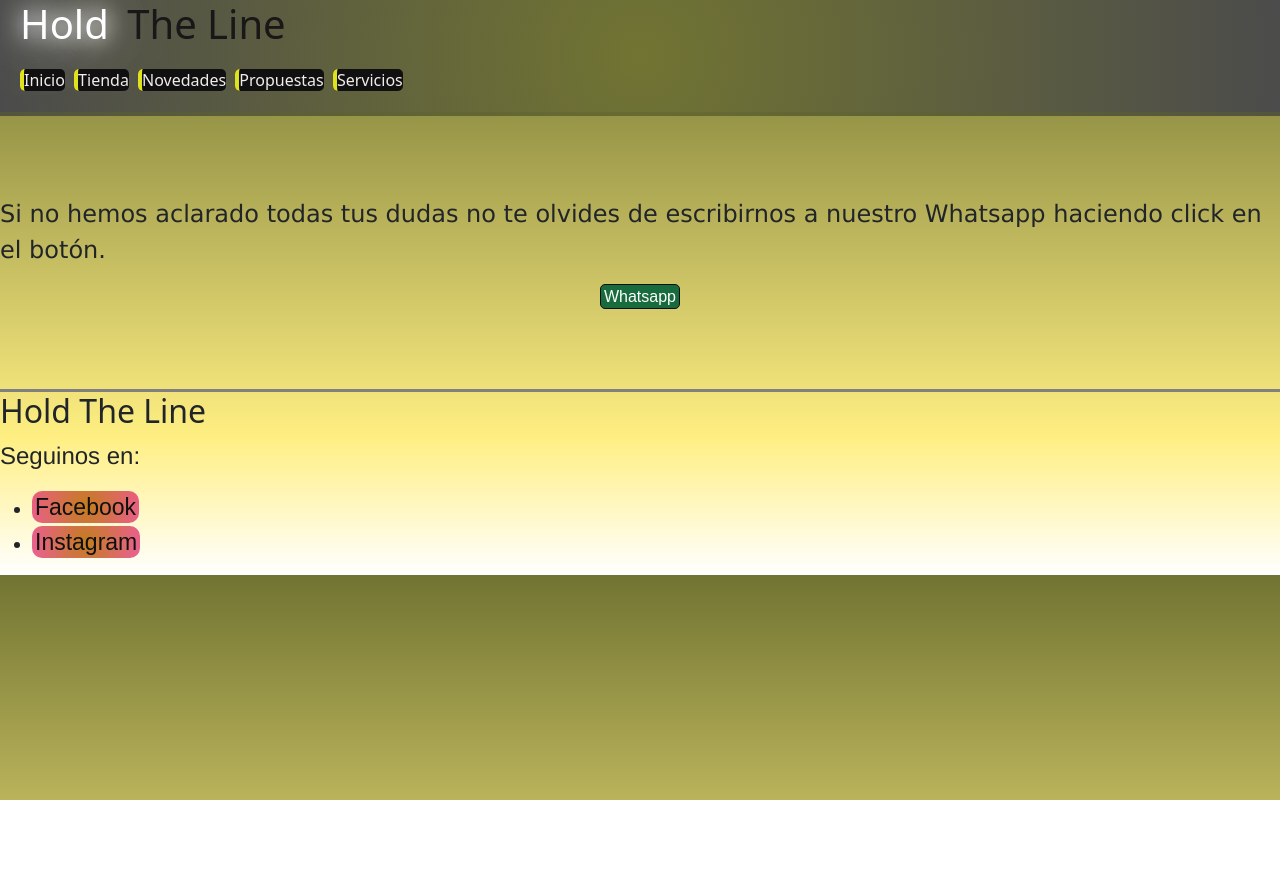
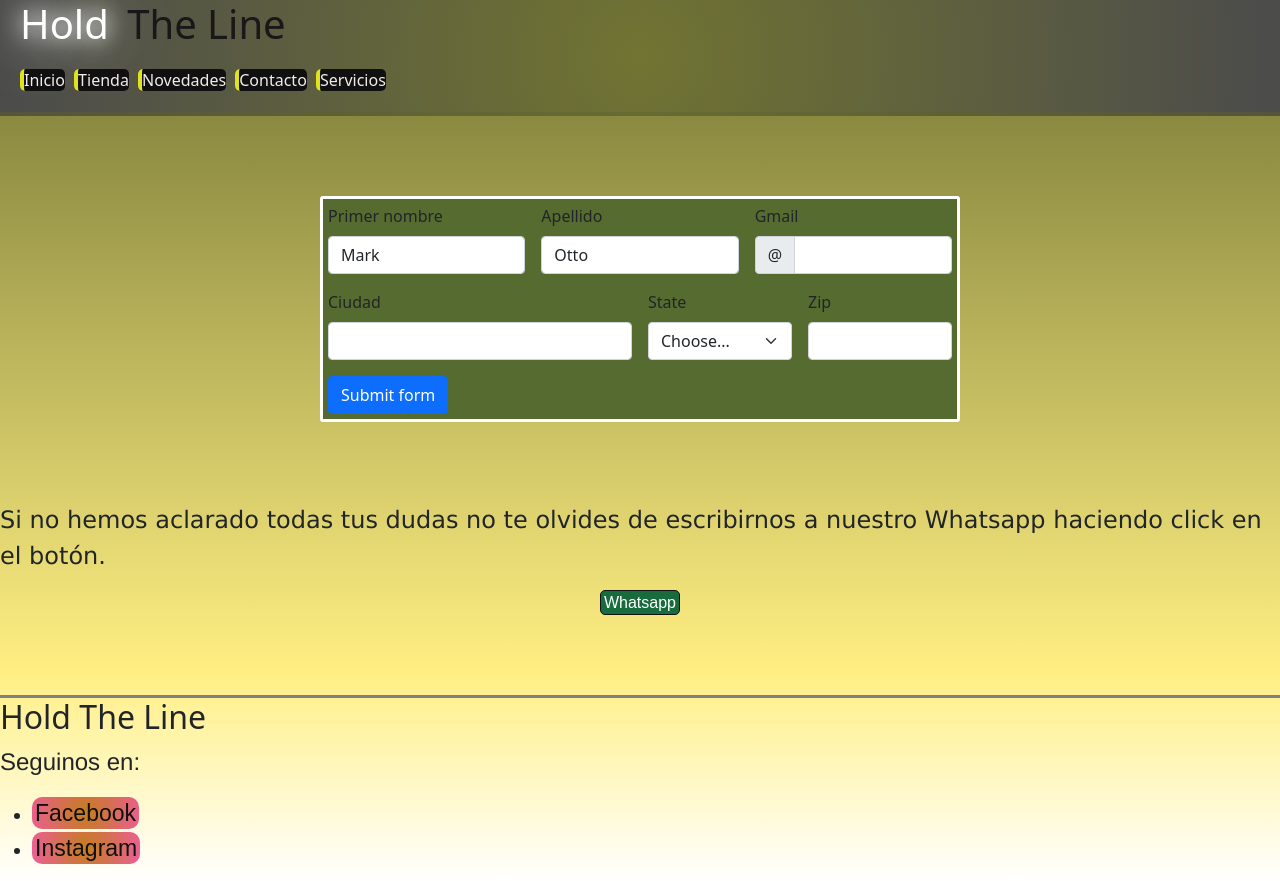
Before and after one commit to lucasvaldez99/Proyecto-final-Lucas-Valdez, a plain HTML site: page contacto.html in a window 1280 px wide. Before the commit the page ends 800 px from the top, so only its background shows below. Drawn offline with nearby package versions, Linux system fonts and the light colour scheme.

Commit message:
intento de formulario , faltan detalles

```diff
--- a/Propuestas.html
+++ b/contacto.html
@@ -72,7 +72,7 @@
                     <li> <a href="index.html">Inicio</a></li>
                     <li> <a href="TIENDA.html">Tienda</a></li>
                     <li> <a href="NOVEDADES.html">Novedades</a></li>
-                    <li> <a href="PROPUESTAS.html">Propuestas</a></li>
+                    <li> <a href="contacto.html">Contacto</a></li>
                     <li> <a href="SERVICIOS.html">Servicios</a></li>
 
                     </ul>
@@ -97,8 +97,62 @@
 
 
 
-    <main>
-
+    <main class="formulario">
+        <article>
+        <form class="row g-3 needs-validation" novalidate>
+            <div class="col-md-4 position-relative">
+              <label for="validationTooltip01" class="form-label">Primer nombre</label>
+              <input type="text" class="form-control" id="validationTooltip01" value="Mark" required>
+              <div class="valid-tooltip">
+                Looks good!
+              </div>
+            </div>
+            <div class="col-md-4 position-relative">
+              <label for="validationTooltip02" class="form-label">Apellido </label>
+              <input type="text" class="form-control" id="validationTooltip02" value="Otto" required>
+              <div class="valid-tooltip">
+                Looks good!
+              </div>
+            </div>
+            <div class="col-md-4 position-relative">
+              <label for="validationTooltipUsername" class="form-label">Gmail</label>
+              <div class="input-group has-validation">
+                <span class="input-group-text" id="validationTooltipUsernamePrepend">@</span>
+                <input type="text" class="form-control" id="validationTooltipUsername" aria-describedby="validationTooltipUsernamePrepend" required>
+                <div class="invalid-tooltip">
+                  Please choose a unique and valid username.
+                </div>
+              </div>
+            </div>
+            <div class="col-md-6 position-relative">
+              <label for="validationTooltip03" class="form-label">Ciudad</label>
+              <input type="text" class="form-control" id="validationTooltip03" required>
+              <div class="invalid-tooltip">
+                Please provide a valid city.
+              </div>
+            </div>
+            <div class="col-md-3 position-relative">
+              <label for="validationTooltip04" class="form-label">State</label>
+              <select class="form-select" id="validationTooltip04" required>
+                <option selected disabled value="">Choose...</option>
+                <option>...</option>
+              </select>
+              <div class="invalid-tooltip">
+                Please select a valid state.
+              </div>
+            </div>
+            <div class="col-md-3 position-relative">
+              <label for="validationTooltip05" class="form-label">Zip</label>
+              <input type="text" class="form-control" id="validationTooltip05" required>
+              <div class="invalid-tooltip">
+                Please provide a valid zip.
+              </div>
+            </div>
+            <div class="col-12">
+              <button class="btn btn-primary" type="submit">Submit form</button>
+            </div>
+          </form>
+        </article>
     </main>
 
 
@@ -144,5 +198,10 @@
         <!--fin de redes sociales -->
 
         </footer>
+
+        <!-- codigo de bootstrap -->
+
+    <script src="https://cdn.jsdelivr.net/npm/@popperjs/core@2.10.2/dist/umd/popper.min.js" integrity="sha384-7+zCNj/IqJ95wo16oMtfsKbZ9ccEh31eOz1HGyDuCQ6wgnyJNSYdrPa03rtR1zdB" crossorigin="anonymous"></script>
+    <script src="https://cdn.jsdelivr.net/npm/bootstrap@5.1.3/dist/js/bootstrap.min.js" integrity="sha384-QJHtvGhmr9XOIpI6YVutG+2QOK9T+ZnN4kzFN1RtK3zEFEIsxhlmWl5/YESvpZ13" crossorigin="anonymous"></script>
 </body>
 </html>
--- /dev/null
+++ b/scss/_contacto.scss
@@ -0,0 +1,8 @@
+.formulario{margin: 5rem 20rem;
+            width: 50%;
+            border: solid 3px white;
+            border-radius: 3px;
+            padding: 5px;
+            background-color: darkolivegreen;
+
+}
--- a/scss/_novedades.scss
+++ b/scss/_novedades.scss
@@ -1,4 +1,4 @@
-main {
+.novedades{
     margin: 2rem 5rem 5rem 5rem;
         img{
             width: 50rem;
--- a/scss/style.scss
+++ b/scss/style.scss
@@ -8,4 +8,4 @@
 @import "listas";
 @import "tienda";
 @import "novedades";
-@import "propuestas";
+@import "contacto";
```
Also changed, not shown: Novedades.html (+3 -3 lines), Servicios.html (+1 -1 lines), Tienda.html (+1 -1 lines), index.html (+1 -1 lines), css/style.css, scss/_propuestas.scss (deleted), 1 other file.
